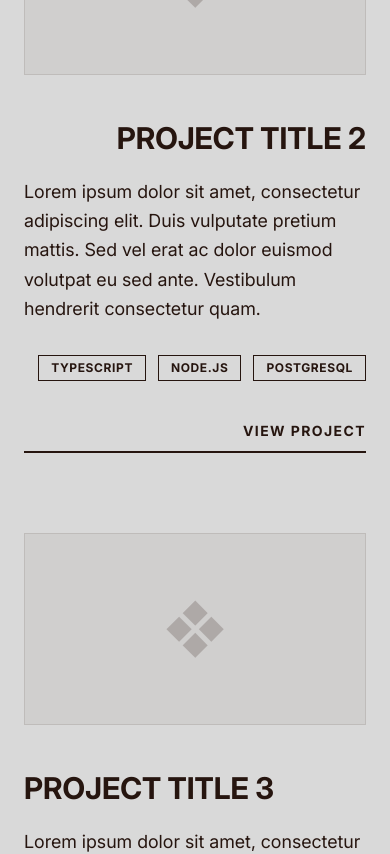
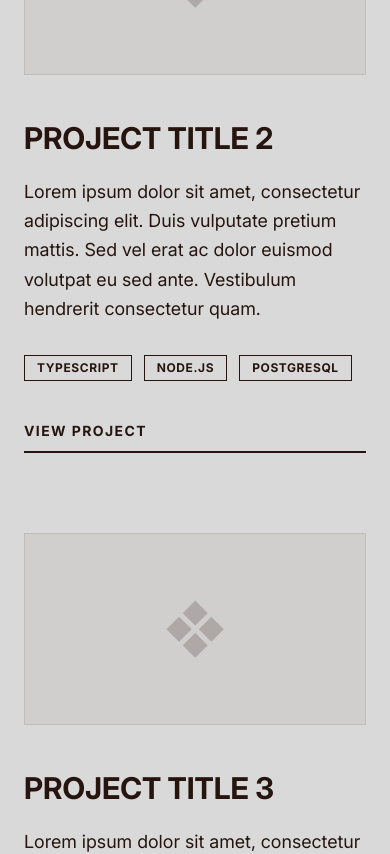
Before and after one commit to RicardoCasais404/personal-portfolio-v2, a Next.js app: page / in a window 390 px wide. Shown: the part 2760-3614 px from the top of the page. Built offline with nearby package versions, Linux system fonts and the light colour scheme.

Commit message:
Refines Projects component layout and comments for clarity and consistency

```diff
--- a/src/components/Projects.tsx
+++ b/src/components/Projects.tsx
@@ -8,16 +8,15 @@ export function Projects() {
   return (
     <SectionWrapper
       id="projects"
-      // Padding lateral e vertical ajustado
       className="relative w-full min-h-screen py-12 px-6 md:px-12 md:py-32 bg-[#d9d9d9] flex flex-col justify-center"
     >
       <div className="w-full max-w-[1200px] mx-auto">
-        {/* TÍTULO: mb-12 (Mobile) / md:mb-32 (Desktop) */}
+        {/* TÍTULO */}
         <h2 className="mb-12 md:mb-32 text-center text-[clamp(2.5rem,8vw,5rem)] font-extrabold uppercase leading-[0.9] tracking-normal text-[#26150f]">
           {projectsData.title}
         </h2>
 
-        {/* GAP: gap-20 (Mobile) / md:gap-40 (Desktop) */}
+        {/* LISTA */}
         <div className="flex flex-col gap-20 md:gap-40">
           {projectsData.items.map((project, index) => (
             <ProjectCard key={index} project={project} index={index} />
@@ -28,7 +27,6 @@ export function Projects() {
   );
 }
 
-// O ProjectCard mantém-se igual (já tem lógica de flex-col vs md:flex-row)
 function ProjectCard({
   project,
   index,
@@ -37,11 +35,14 @@ function ProjectCard({
   index: number;
 }) {
   const isEven = index % 2 === 0;
+
   return (
     <div className="flex flex-col md:flex-row gap-12 md:gap-20 items-center">
+      {/* IMAGEM */}
       <div
         className={cn(
           "w-full md:w-1/2 aspect-video bg-[#26150f]/5 flex items-center justify-center border border-[#26150f]/10 relative overflow-hidden group",
+          // Desktop: Alterna ordem. Mobile: Imagem sempre primeiro.
           isEven ? "md:order-1" : "md:order-2"
         )}
       >
@@ -49,24 +50,35 @@ function ProjectCard({
           ❖
         </span>
       </div>
+
+      {/* TEXTO */}
       <div
         className={cn(
           "w-full md:w-1/2 flex flex-col",
+          // MOBILE (Base): items-start, text-left (Sempre à esquerda)
+          "items-start text-left",
+          // DESKTOP (md): Aplica zig-zag
           isEven
             ? "md:order-2 md:text-left"
-            : "md:order-1 md:text-right items-end"
+            : "md:order-1 md:text-right md:items-end"
         )}
       >
         <h3 className="text-3xl font-bold uppercase text-[#26150f] mb-6 leading-none">
           {project.title}
         </h3>
+
         <p className="text-lg leading-relaxed text-[#26150f] font-normal mb-8 max-w-[40ch]">
           {project.description}
         </p>
+
+        {/* TAGS */}
         <div
           className={cn(
             "flex flex-wrap gap-3 mb-10",
-            isEven ? "justify-start" : "justify-end"
+            // MOBILE: justify-start (Sempre esquerda)
+            "justify-start",
+            // DESKTOP: Alterna
+            !isEven && "md:justify-end"
           )}
         >
           {project.tags.map((tag) => (
@@ -78,6 +90,8 @@ function ProjectCard({
             </span>
           ))}
         </div>
+
+        {/* BOTÃO */}
         <div className="w-full">
           <a
             href={project.link}
@@ -85,14 +99,23 @@ function ProjectCard({
             rel="noopener noreferrer"
             className={cn(
               "group relative flex items-center gap-2 text-sm font-bold uppercase tracking-widest text-[#26150f] pb-3 w-full",
-              isEven ? "justify-start" : "justify-end"
+              // MOBILE: justify-start
+              "justify-start",
+              // DESKTOP: Alterna
+              !isEven && "md:justify-end"
             )}
           >
             View Project
+            {/* LINHA ANIMADA */}
             <span
               className={cn(
                 "absolute bottom-0 h-0.5 w-full bg-[#26150f] transition-all duration-300 group-hover:w-0",
-                isEven ? "left-0" : "right-0"
+                // MOBILE: left-0 (Sempre ancora à esquerda)
+                "left-0",
+                // DESKTOP:
+                // Se for ímpar (!isEven), ancora à direita (md:right-0).
+                // Se for par (isEven), o left-0 base já serve.
+                !isEven && "md:right-0 md:left-auto"
               )}
             />
           </a>
```
